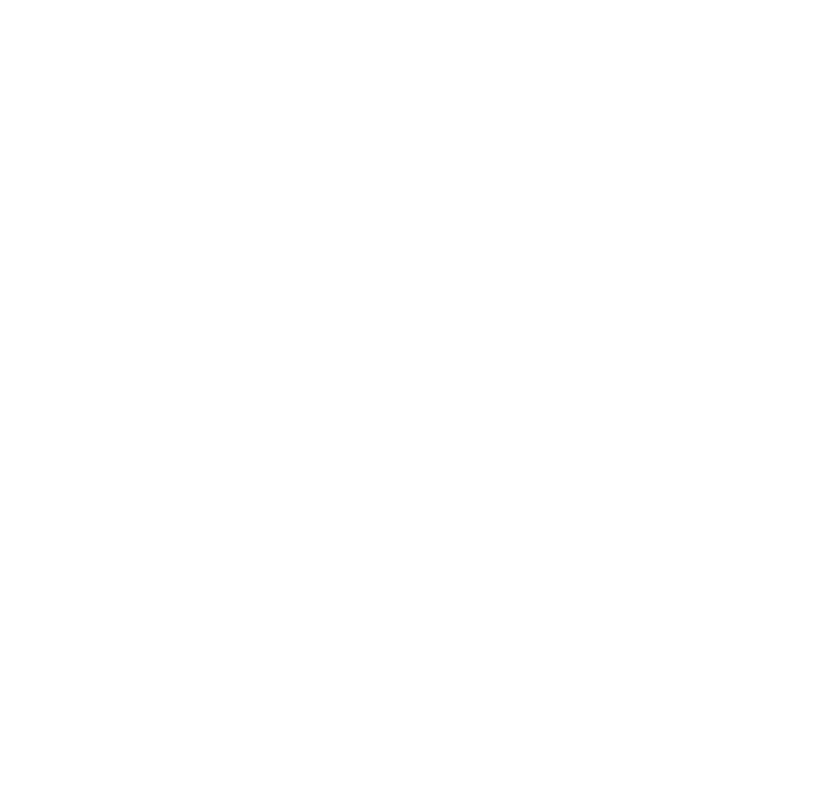
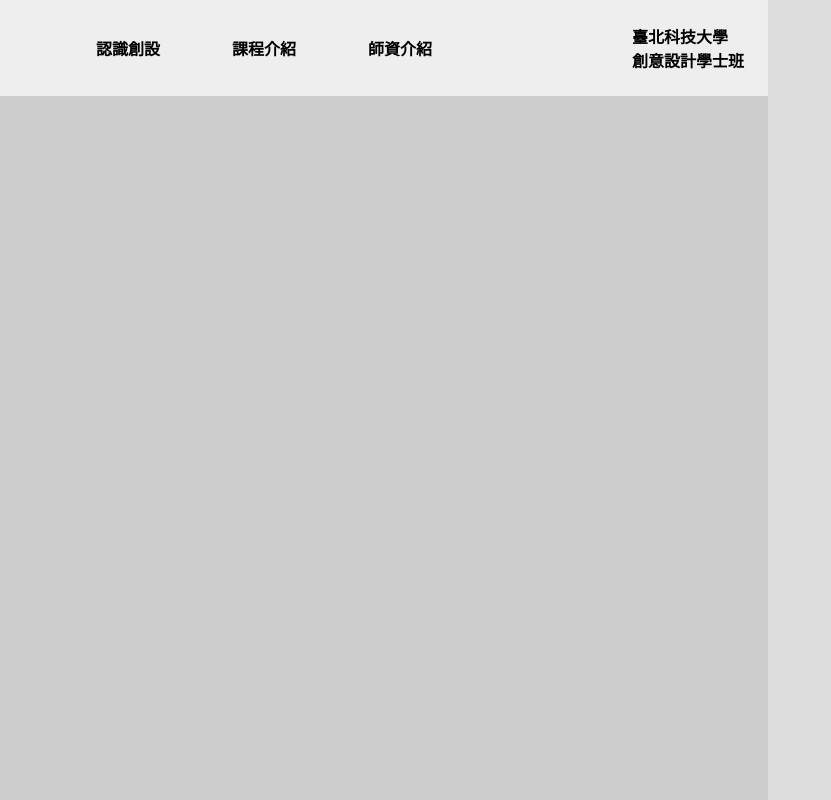
Before and after one commit to yaya75315/creative-design-web, a React (Create React App) app in the folder create-design/: page / in a window 1280 px wide. Shown: the whole page, without its empty margins (0-831 px from the left). Built offline with nearby package versions, Linux system fonts and the light colour scheme.

Commit message:
nav bar, rwd add

```diff
--- a/create-design/src/App.js
+++ b/create-design/src/App.js
@@ -1,10 +1,25 @@
 import logo from './logo.svg';
 import './App.css';
+import './public/common.css'
+import './public/homePage.css'
+import NavBar from './NavBar'
 
 function App() {
+
+
+
   return (
     <div className="App">
+      <div className="homeContent">
+        <div className="homeContainer" >
+          <NavBar />
+          <div className="insideContent">
 
+          </div>
+        </div>
+        <div className="videoContainer" >
+        </div>
+      </div>
     </div>
   );
 }
--- /dev/null
+++ b/create-design/src/NavBar.js
@@ -0,0 +1,29 @@
+import React from 'react'
+import './public/NavBar.css'
+import './public/common.css'
+import './public/homePage.css'
+
+const NavBar = () => {
+    console.log("navBar");
+    return (
+        <div className="nav">
+            <input type="checkbox" id="burger" />
+            <div className="navContent">
+                <ul className="menu">
+                    <li>認識創設</li>
+                    <li>課程介紹</li>
+                    <li>師資介紹</li>
+                </ul>
+            </div>
+            <div className="navLogo">
+                <p>臺北科技大學<br />創意設計學士班</p>
+            </div>
+
+            <div className="burgerIcon">
+                <label for="burger">☰</label>
+            </div>
+        </div>
+    )
+}
+
+export default NavBar
--- /dev/null
+++ b/create-design/src/public/NavBar.css
@@ -0,0 +1,81 @@
+.nav{
+   width: 60%;
+   background-color: #eee;
+   margin: 0;
+   position: fixed;
+   justify-content: space-between;
+   display: flex;
+}
+
+ul li{
+    display: inline-block;
+    padding: 2.25rem;
+    font-weight: 700;
+    font-size: 1rem;
+    white-space: nowrap;
+}
+
+ul li:first-child{
+    padding-left: 6rem;
+}
+
+
+.navLogo p {
+    display: inline-block;
+    text-align:left;
+    font-weight: 700;
+    font-size: 1rem;
+    white-space: nowrap;
+   padding: 1.5rem;
+}
+
+.burgerIcon{
+     display: none;
+    padding: 1.5rem;
+}
+
+
+label{
+
+    font-size: 1.5rem;
+    line-height: 2.5rem;
+}
+
+#burger:checked~.burgerIcon{
+  color: #fff;
+}
+
+#burger:checked +.navContent{
+    display: block;
+    width: 100%;
+    position: absolute;
+    top:5.8rem;
+    background-color: #fff;
+}
+
+
+#burger{
+    display: none;
+}
+
+
+@media screen and (max-width: 594px){
+    .nav{
+        width: 100%;
+        background-color: transparent;
+    }
+}
+
+@media screen and (max-width: 938px){
+    .navContent{
+        display: none;
+    }
+
+    .burgerIcon{
+        display: inline-block;
+    }
+
+    ul li:first-child{
+    padding-left: 2.25rem;
+    }
+}
--- /dev/null
+++ b/create-design/src/public/common.css
@@ -0,0 +1,52 @@
+* {
+    padding: 0;
+    margin: 0;
+    list-style: none;
+    text-decoration: none;
+    font-family: 'Noto Sans TC', sans-serif;
+}
+
+input:focus,
+button:focus {
+    outline: none;
+}
+
+div {
+    display: block;
+}
+
+.none {
+    display: none;
+}
+
+.container {
+    margin: 0 auto;
+    padding: 0 20px;
+    max-width: 1280px;
+}
+
+:root {
+    --navy-blue: #2066A6;
+    --light-blue: #EAF5FF;
+    --yellow: #FFE39D;
+    --gray: #979797;
+    --black: #4a4a4a;
+    --gray-border: rgb(151, 151, 151, .4);
+    --green: #17ae74;
+    --red: #df2d2d;
+}
+
+@import url('https://fonts.googleapis.com/css2?family=Noto+Sans+TC:wght@100;300;400;500;700&display=swap');
+
+
+@media screen and (max-width: 576px){
+    *{
+        font-size: 12px;
+    }
+}
+
+@media screen and (max-width: 1068px){
+    *{
+        font-size: 14px;
+    }
+}
--- /dev/null
+++ b/create-design/src/public/homePage.css
@@ -0,0 +1,37 @@
+.homeContent{
+    display: flex;
+    margin: 0 auto;
+}
+.homeContainer{
+    width: 60%;
+    justify-content: flex-start;
+    background-color: #ccc;
+    overflow: auto;
+    height: 100vh;
+    position: relative;
+}
+
+.videoContainer{
+    width: 40%;
+    height: 100vh;
+    justify-content: flex-end;
+    background-color: #ddd;
+}
+
+.insideContent{
+padding: 7.5rem 7.5rem;
+}
+
+@media (max-width: 576px){
+.videoContainer{
+    display: none;
+}
+
+.homeContainer{
+    width: 100%;
+    justify-content: flex-start;
+    background-color: #ccc;
+    overflow: auto;
+    height: 100vh;
+}
+}
```
Also changed, not shown: create-design/src/Container.js (deleted, +0 -12 lines), 1 other file (tests, documents, lock files or other folders).
